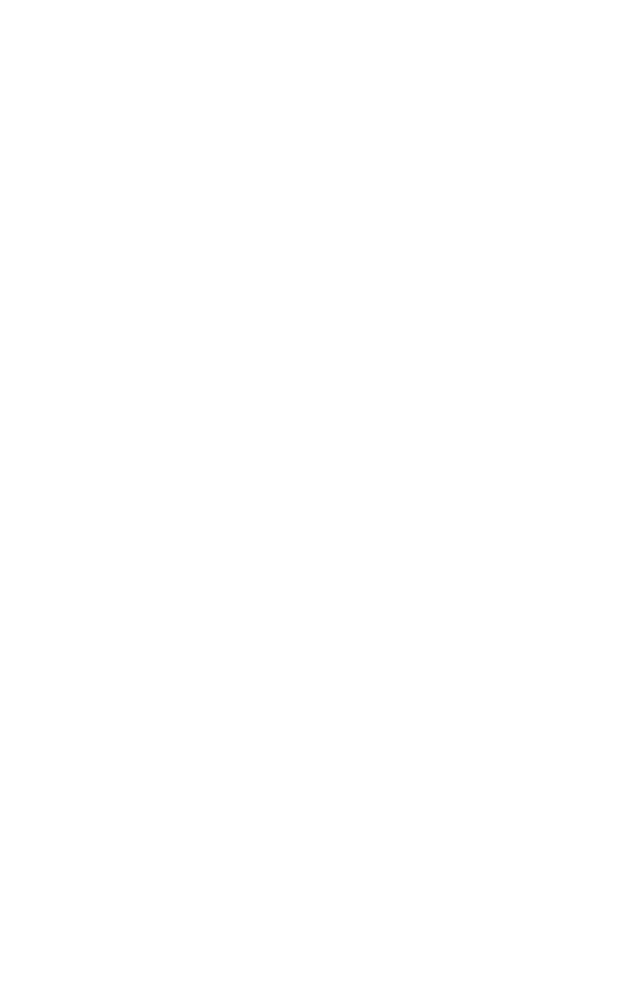
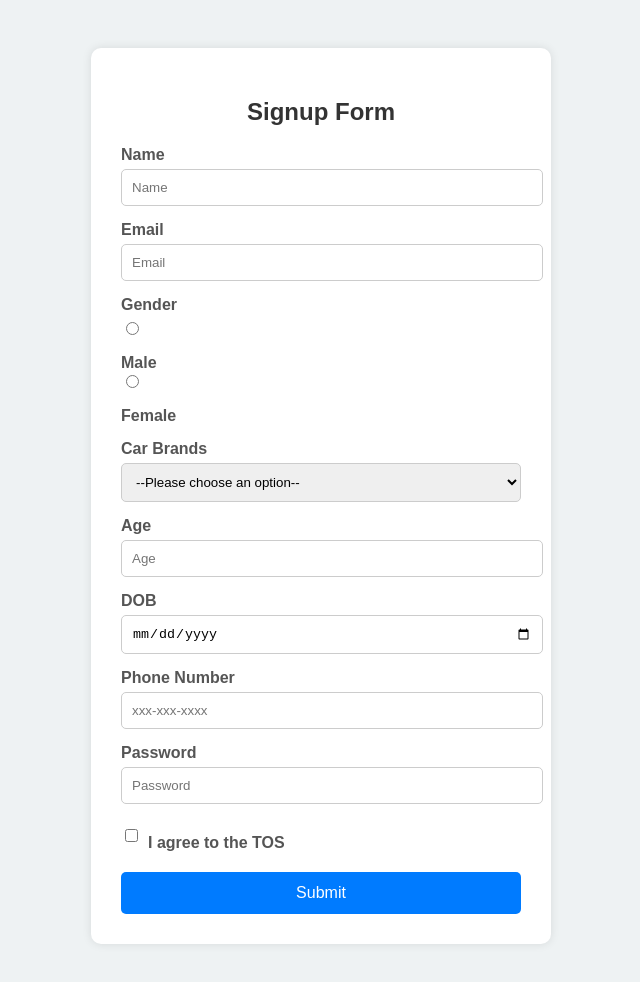
Before and after one commit to acciojob/signup-form-car-madhukayal88-glitch, a website: page main.html in a window 1280 px wide. Shown: the whole page, without its empty margins (319-959 px from the left). Before the commit the page ends 800 px from the top, so only its background shows below. Drawn offline with Linux system fonts and the light colour scheme.

Commit message:
created a submission

```diff
--- a/main.html
+++ b/main.html
@@ -1,16 +1,135 @@
 <!DOCTYPE html>
+<html lang="en">
+<head>
+  <meta charset="UTF-8">
+  <title>Signup Form</title>
+  <style>
+    body {
+      font-family: Arial, sans-serif;
+      background-color: #eef2f3;
+      display: flex;
+      justify-content: center;
+      align-items: center;
+      padding: 40px;
+    }
 
-<html>
+    form {
+      background-color: #fff;
+      padding: 30px;
+      border-radius: 10px;
+      box-shadow: 0 0 10px rgba(0,0,0,0.1);
+      width: 400px;
+    }
 
-<head>
-	<link rel="stylesheet" href="styles.css">
+    h2 {
+      text-align: center;
+      margin-bottom: 20px;
+      color: #333;
+    }
+
+    label {
+      display: block;
+      margin-top: 15px;
+      font-weight: bold;
+      color: #555;
+    }
+
+    input[type="text"],
+    input[type="email"],
+    input[type="number"],
+    input[type="date"],
+    input[type="tel"],
+    input[type="password"],
+    select {
+      width: 100%;
+      padding: 10px;
+      margin-top: 5px;
+      border: 1px solid #ccc;
+      border-radius: 5px;
+    }
+
+    .gender-options {
+      margin-top: 5px;
+    }
+
+    .gender-options input {
+      margin-right: 5px;
+    }
+
+    .tos {
+      margin-top: 15px;
+      display: flex;
+      align-items: center;
+    }
+
+    .tos input {
+      margin-right: 10px;
+    }
+
+    button[type="submit"] {
+      width: 100%;
+      padding: 12px;
+      margin-top: 20px;
+      background-color: #007BFF;
+      color: white;
+      border: none;
+      border-radius: 5px;
+      font-size: 16px;
+      cursor: pointer;
+    }
+
+    button[type="submit"]:hover {
+      background-color: #0056b3;
+    }
+  </style>
 </head>
+<body>
 
-<body>
-	<!-- the entire body must be written by student -->
-    <script type="text/javascript" src="./script.js">
-</script>
+  <form method="post">
+    <h2>Signup Form</h2>
+
+    <label for="name">Name</label>
+    <input type="text" id="name" name="name" placeholder="Name" required>
+
+    <label for="email">Email</label>
+    <input type="email" id="email" name="email" placeholder="Email" required>
+
+    <label>Gender</label>
+    <div class="gender-options">
+      <input type="radio" id="gender_m" name="gender" value="Male" required>
+      <label for="gender_m">Male</label>
+      <input type="radio" id="gender_f" name="gender" value="Female" required>
+      <label for="gender_f">Female</label>
+    </div>
+
+    <label for="cars">Car Brands</label>
+    <select id="cars" name="cars" required>
+      <option value="">--Please choose an option--</option>
+      <option value="Toyota">Toyota</option>
+      <option value="Honda">Honda</option>
+      <option value="Ford">Ford</option>
+      <option value="BMW">BMW</option>
+    </select>
+
+    <label for="age">Age</label>
+    <input type="number" id="age" name="age" placeholder="Age" required>
+
+    <label for="dob">DOB</label>
+    <input type="date" id="dob" name="dob" required>
+
+    <label for="tel">Phone Number</label>
+    <input type="tel" id="tel" name="tel" placeholder="xxx-xxx-xxxx">
+
+    <label for="password">Password</label>
+    <input type="password" id="password" name="password" placeholder="Password" required>
+
+    <div class="tos">
+      <input type="checkbox" id="tos" name="tos" required>
+      <label for="tos">I agree to the TOS</label>
+    </div>
+
+    <button type="submit">Submit</button>
+  </form>
 
 </body>
-
 </html>
```
